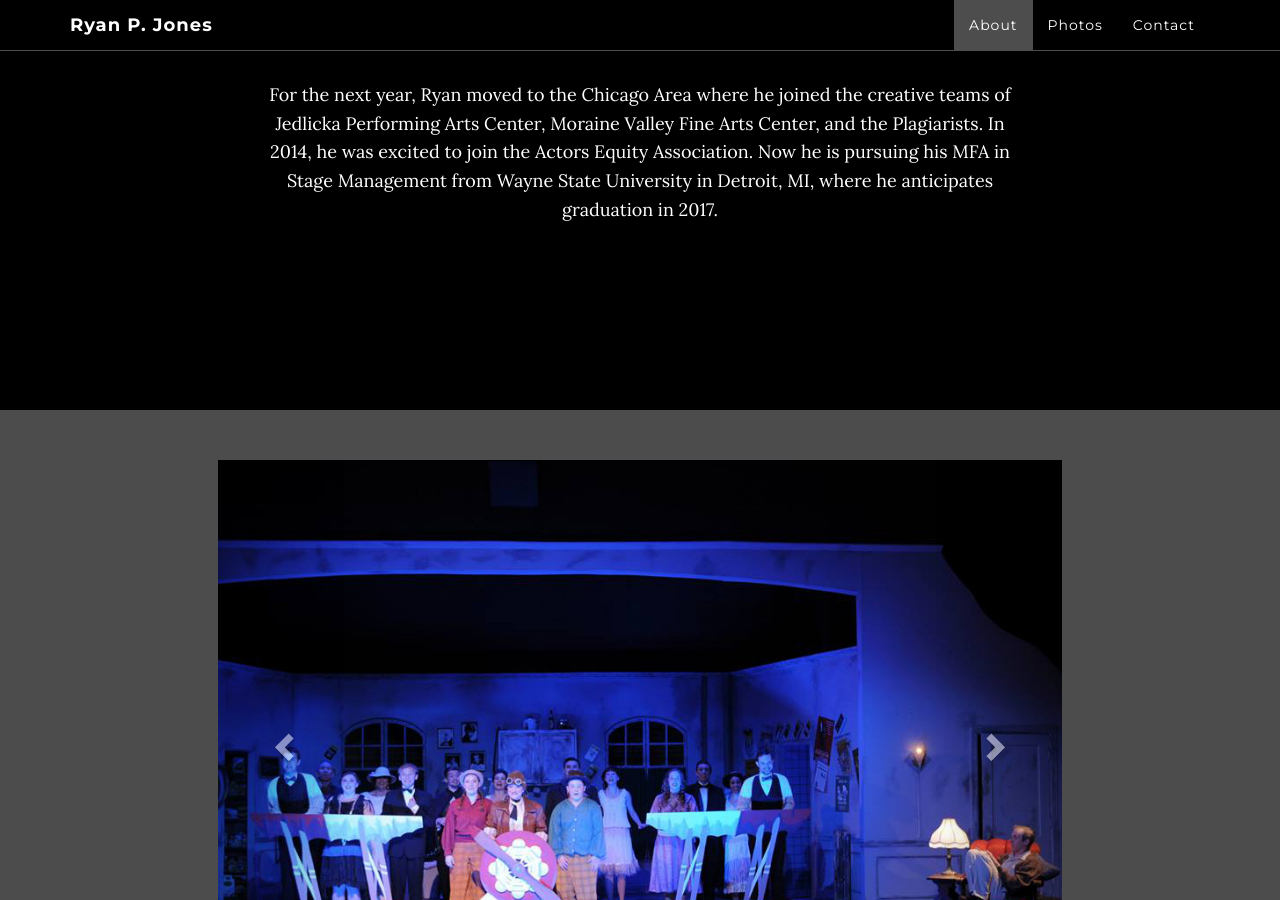
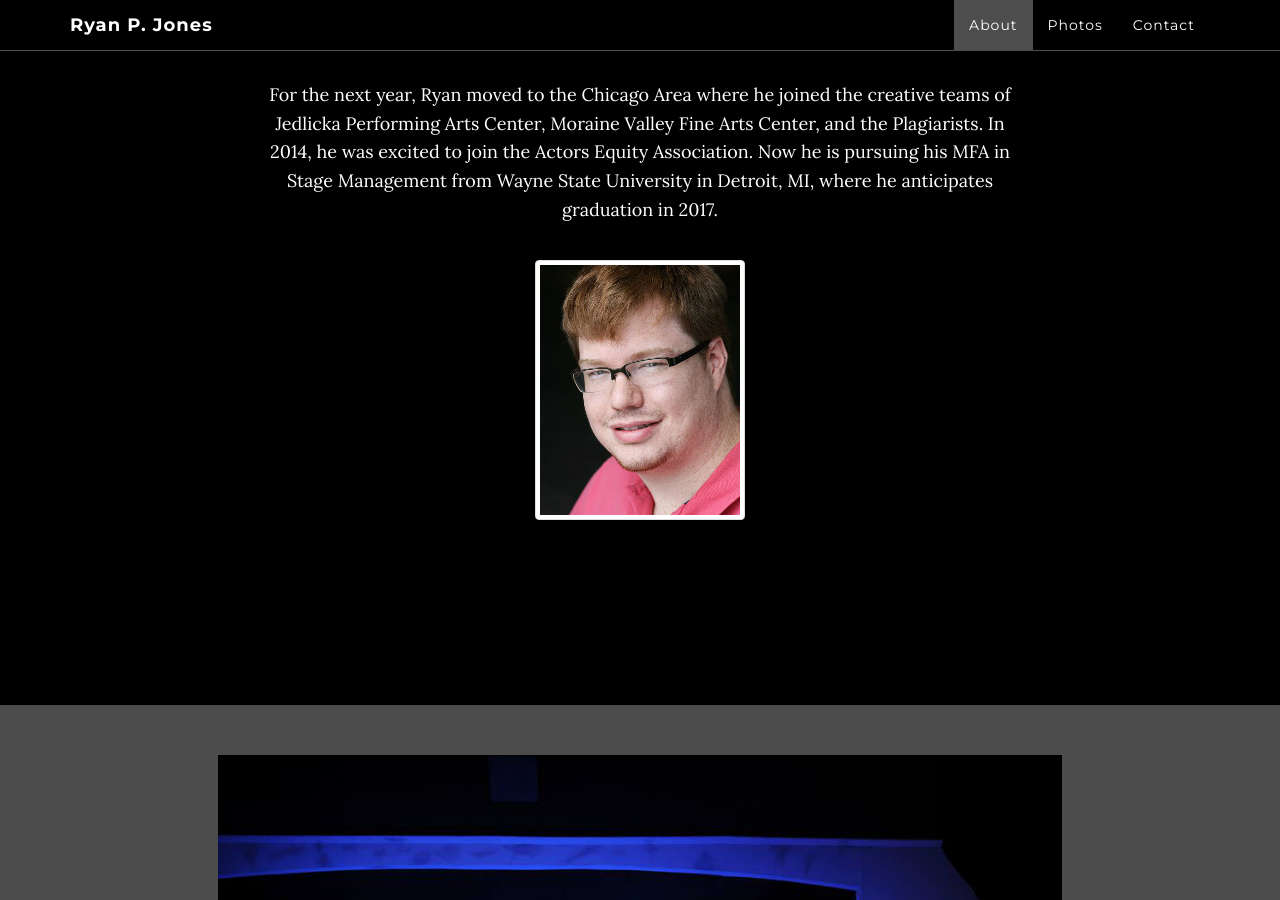
Before and after one commit to ryanpjones/ryanpjones.github.io, a Jekyll site: the page built from index.html, in a window 1280 px wide and 900 px high, scrolled down 1518 px. Built offline with Jekyll 4.4.1, drawn with Linux system fonts in a browser that asks for light colours; nearby versions of some CDN libraries.

Commit message:
Add headshot

```diff
--- a/_includes/about.md
+++ b/_includes/about.md
@@ -6,3 +6,5 @@ While earning his BFA in Performing Arts emphasizing in Technical Theatre from S
 Outside of his academic work, Ryan traveled across many States to work at regional theatres across the US.  In the Summer of 2010, he traveled to Olympia, Washington to work as a stitcher at Capital Playhouse for their Summer Kids at Play season.  For the next two Summers, he worked at McLeod Summer Playhouse on the campus of Southern Illinois University Carbondale.  The first summer at SIUC, Ryan was employed as a Stitcher and Wardrobe Supervisor for the costume shop.  He was excited to return the second summer as a member of the Stage Management team.  After graduation from Southeast Missouri State University, Ryan traveled to Scottsbluff, Nebraska, where he participated in Theatre West’s Summer season as the Production Stage Manager.
 
 For the next year, Ryan moved to the Chicago Area where he joined the creative teams of Jedlicka Performing Arts Center, Moraine Valley Fine Arts Center, and the Plagiarists.  In 2014, he was excited to join the Actors Equity Association.  Now he is pursuing his MFA in Stage Management from Wayne State University in Detroit, MI, where he anticipates graduation in 2017.
+
+![Ryan P. Jones](img/Headshot.jpg){: .img-thumbnail}
```
Also changed, not shown: img/Headshot.jpg.
